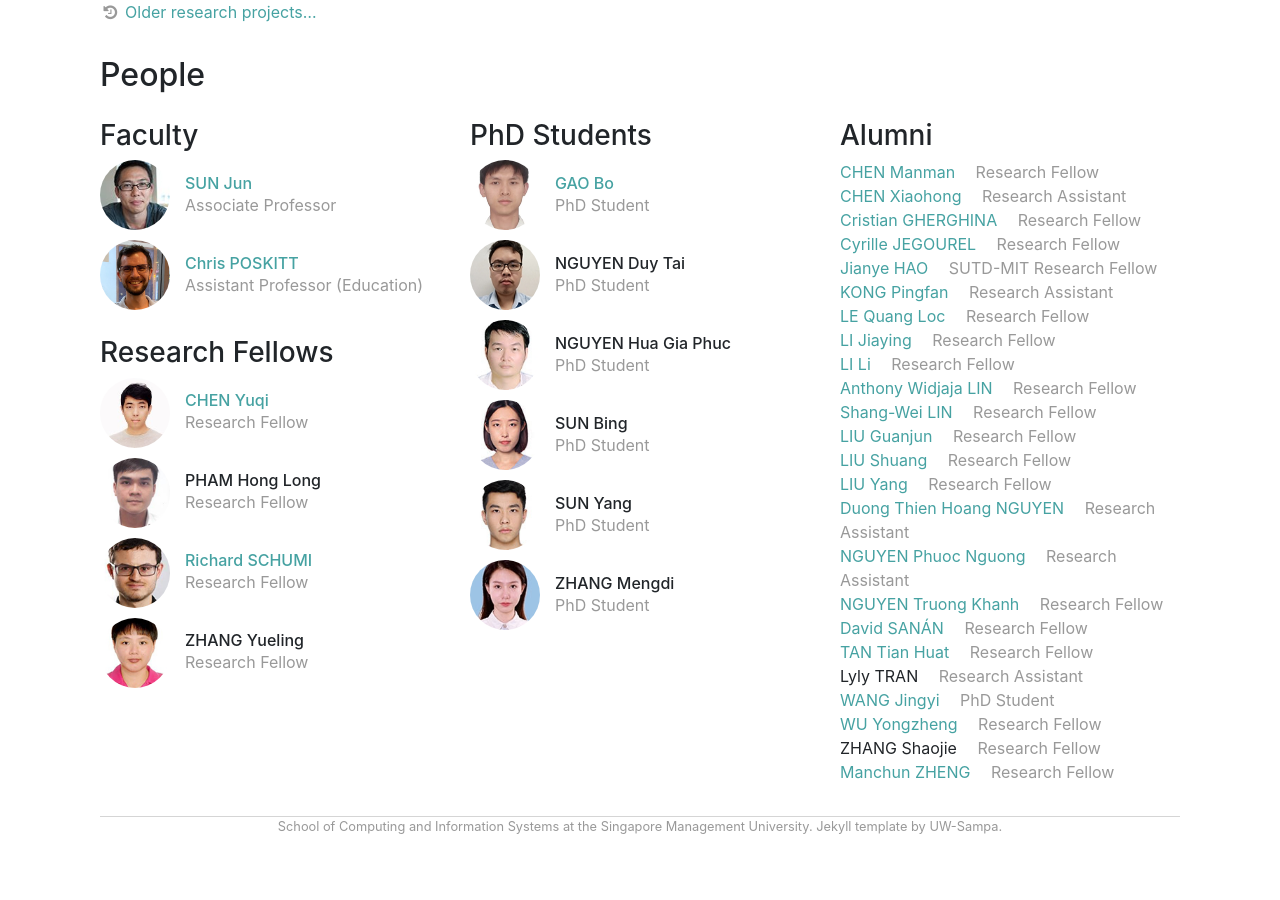
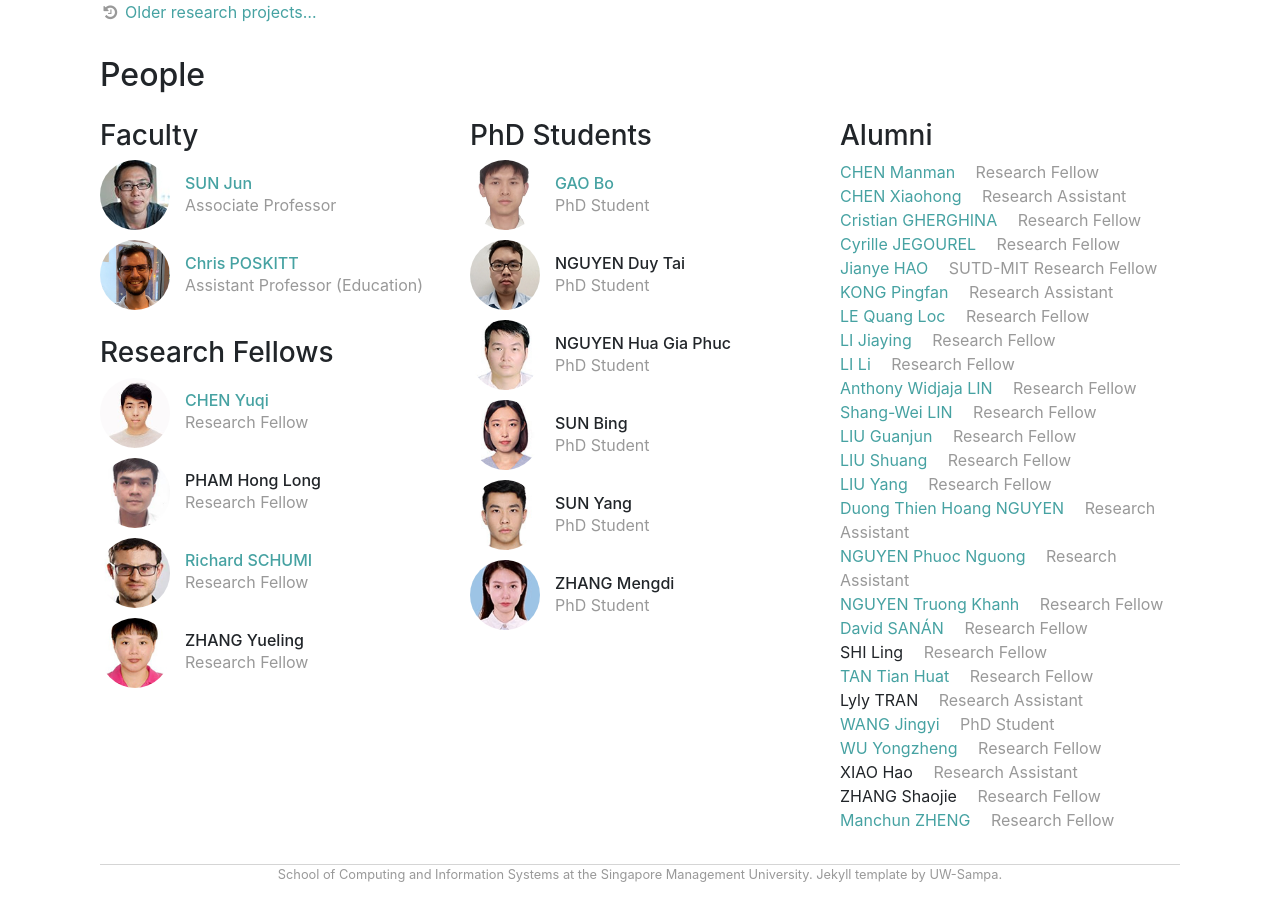
Before and after one commit to smallzjuer/sav-smu.github.io, a Jekyll site: the page built from index.html, in a window 1280 px wide and 900 px high, scrolled down 1134 px. Built offline with Jekyll 4.4.1, drawn with Linux system fonts in a browser that asks for light colours; nearby versions of some CDN libraries; before the commit the page ends 1986 px from its top, so only the background shows below that.

```diff
--- a/_data/people.yml
+++ b/_data/people.yml
@@ -195,6 +195,11 @@ alum-david:
     bio: "Research Fellow"
     webpage: "https://www3.ntu.edu.sg/home/sanan/"
 
+alum-shiling:
+    display_name: "SHI Ling"
+    role: alum
+    bio: "Research Fellow"
+
 alum-tth:
     display_name: "TAN Tian Huat"
     role: alum
@@ -217,6 +222,11 @@ alum-wy:
     role: alum
     bio: "Research Fellow"
     webpage: "https://sg.linkedin.com/in/yongzheng-wu-06476169"
+
+alum-xiaohao:
+    display_name: "XIAO Hao"
+    role: alum
+    bio: "Research Assistant"
 
 alum-shaojie:
     display_name: "ZHANG Shaojie"
```
